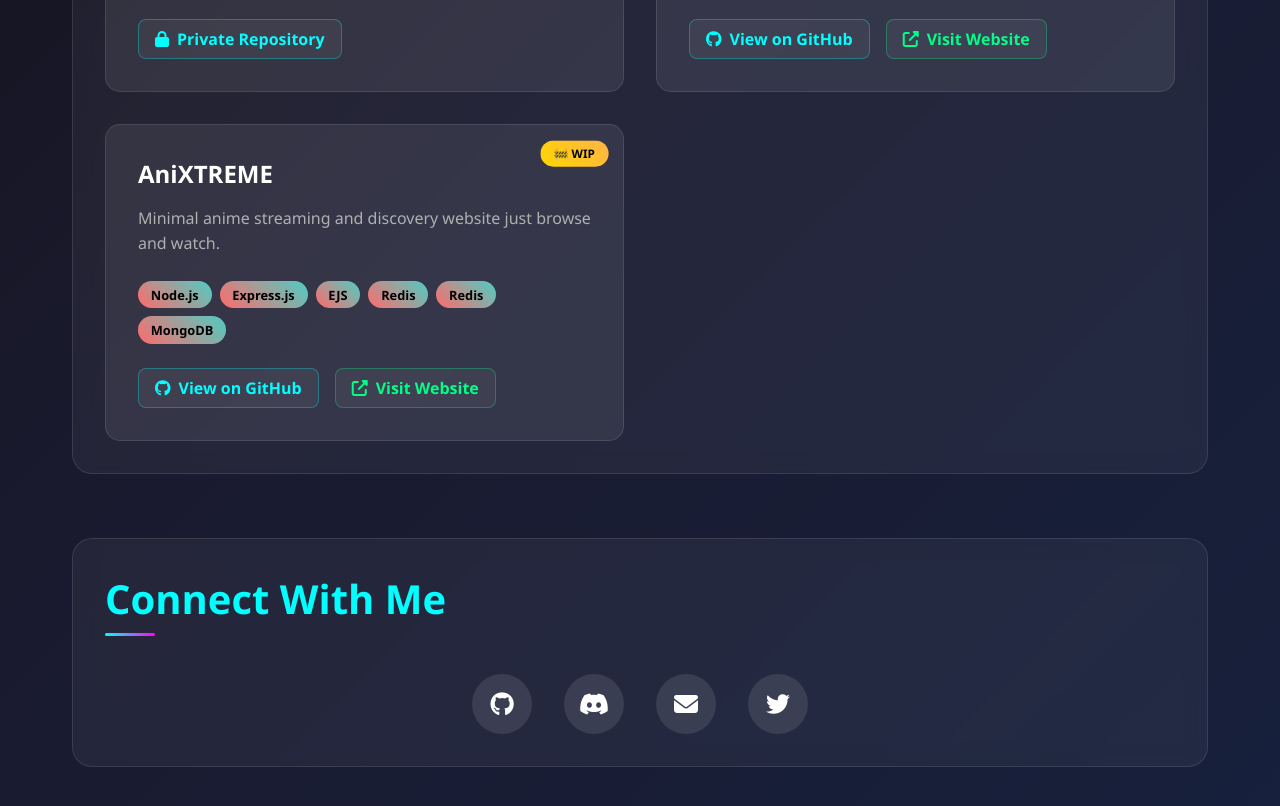
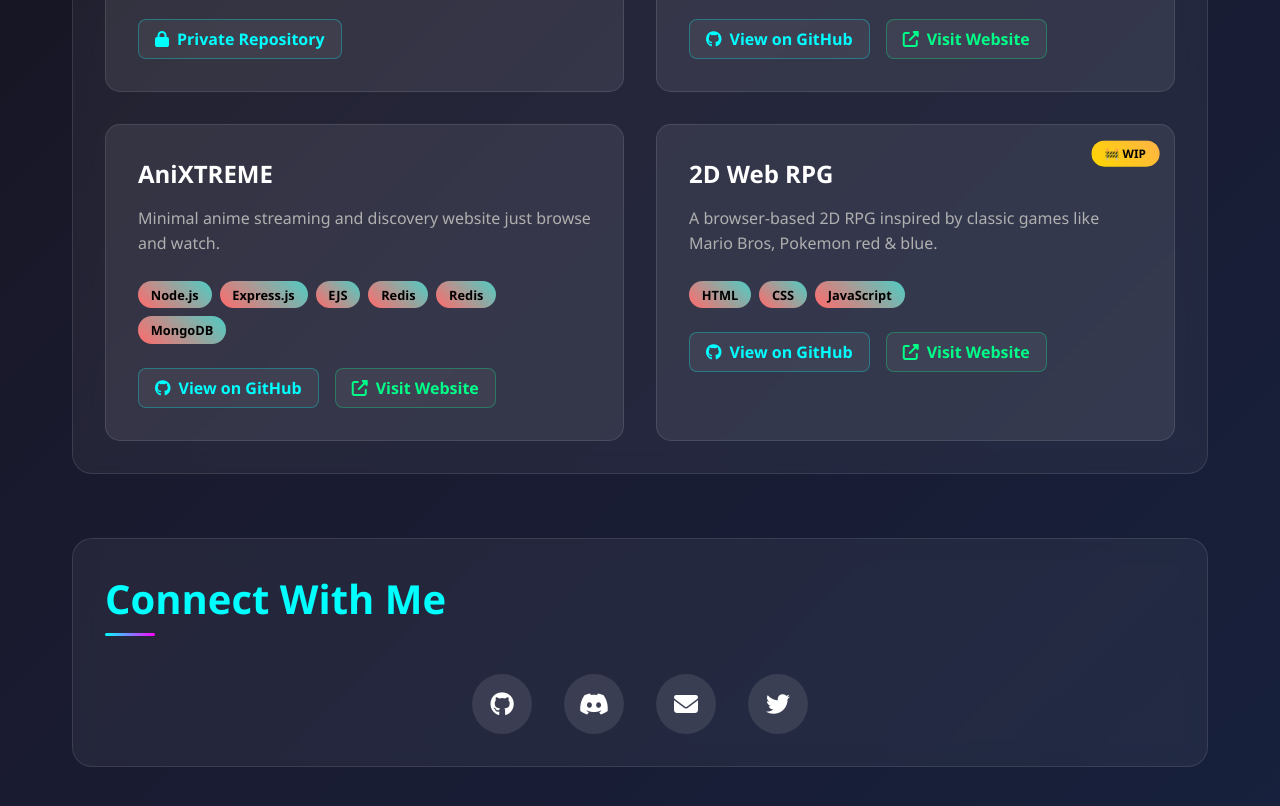
Before and after one commit to SMXTREME/About-SMXTREME, a plain HTML site: page index.html in a window 1280 px wide. Shown: the part 1320-2126 px from the top of the page. Drawn offline with Linux system fonts and the light colour scheme.

Commit message:
updated index.html

```diff
--- a/index.html
+++ b/index.html
@@ -592,7 +592,6 @@
                     </div>
 
                     <div class="project-card">
-                        <div class="wip-badge">🚧 WIP</div>
                         <h3 class="project-title">AniXTREME</h3>
                         <p class="project-description">
                             Minimal anime streaming and discovery website just browse and watch.
@@ -614,6 +613,31 @@
                             </a>
                             <a
                                 href="https://anime.shubhammaloo.xyz/"
+                                class="project-link website-link"
+                            >
+                                <i class="fas fa-external-link-alt"></i> Visit Website
+                            </a>
+                        </div>
+                    </div>
+
+                    <div class="project-card">
+                        <div class="wip-badge">🚧 WIP</div>
+                        <h3 class="project-title">2D Web RPG</h3>
+                        <p class="project-description">
+                            A browser-based 2D RPG inspired by classic games like Mario Bros,
+                            Pokemon red & blue.
+                        </p>
+                        <div class="project-tags">
+                            <span class="tag">HTML</span>
+                            <span class="tag">CSS</span>
+                            <span class="tag">JavaScript</span>
+                        </div>
+                        <div class="project-links">
+                            <a href="https://github.com/SMXTREME/2d-web-RPG" class="project-link">
+                                <i class="fab fa-github"></i> View on GitHub
+                            </a>
+                            <a
+                                href="https://rpg.shubhammaloo.xyz/"
                                 class="project-link website-link"
                             >
                                 <i class="fas fa-external-link-alt"></i> Visit Website
```
